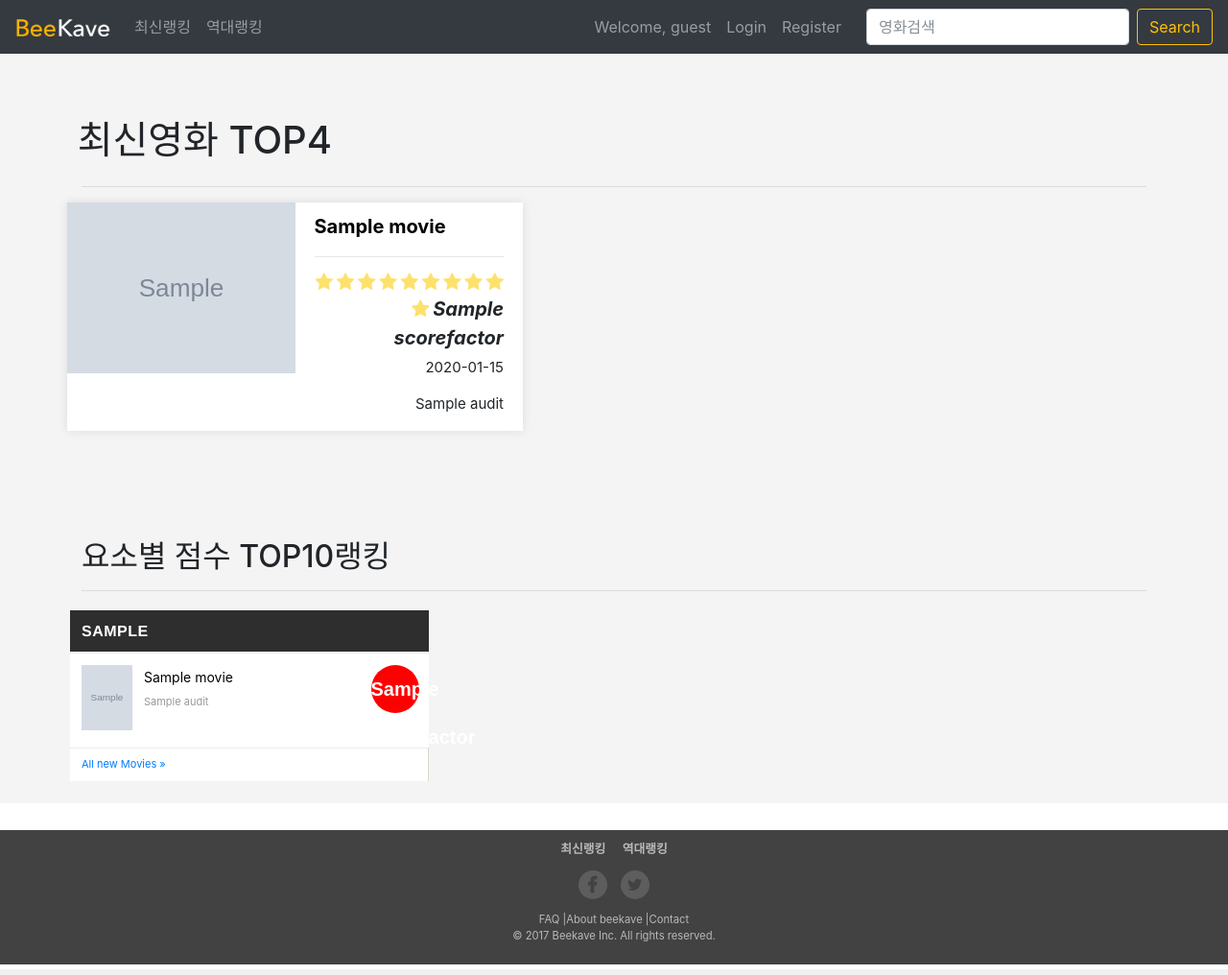
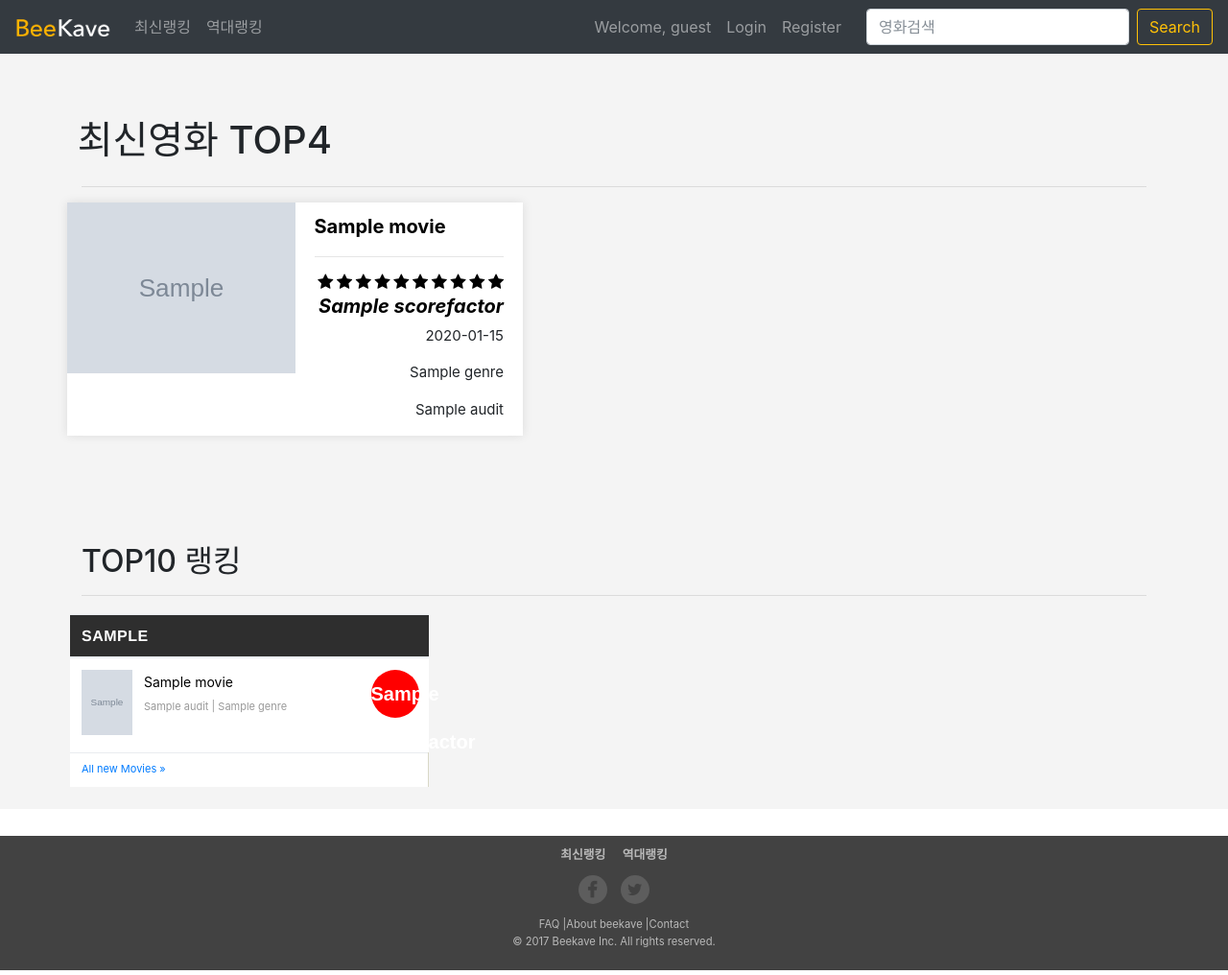
Before and after one commit to NAMYUNWOO/beekaveV2, a Django app: template beekave/templates/mainPage.html in a window 1280 px wide. Shown: the whole page at 96% size. Run offline with Django 3.2, Linux system fonts and the light colour scheme; the template is opened without the code that fills it: most values are stand-ins (such as "Sample title", 1, 10 or a date in 2020); grey boxes marked "Sample" are stand-in pictures; some libraries are stand-ins or nearby versions.

Commit message:
movielist on developping

```diff
--- a/beekave/beekave/settings.py
+++ b/beekave/beekave/settings.py
@@ -42,6 +42,7 @@ INSTALLED_APPS = [
     'reviewPage',
     'movielist',
     'widget_tweaks',
+    'django_filters',
 
 ]
 
--- a/beekave/detail/models.py
+++ b/beekave/detail/models.py
@@ -9,6 +9,7 @@ class Movie(models.Model):
     nation = models.CharField(max_length=50,null=True)
     opendate = models.DateField(blank=False,null=True)
     showtime = models.IntegerField(default=0,null=True)
+    openyear = models.IntegerField(default=0,null=True)
     genre = models.CharField(max_length=50,null=True)
     audit = models.CharField(max_length=50,null=True)
     director = models.CharField(max_length=100,null=True)
--- a/beekave/mainPage/views.py
+++ b/beekave/mainPage/views.py
@@ -28,7 +28,7 @@ class mainPage(View):
 
     def getParentsVal(self,modelList,nameList):
         for scoreName, model in zip(nameList,modelList):
-            targetModel = model.values("moviecode","title","thumbnail","audit","opendate",scorefactor = F(scoreName))
+            targetModel = model.values("moviecode","title","thumbnail","audit",'genre',"opendate",scorefactor = F(scoreName))
             yield sorted(list(targetModel[:50]),key=lambda x:x['scorefactor'],reverse=True)[:10]
     def getContext(self):
         movieFactor = ["종점","연기","스토리","감독","OST","영상미","신선도"]
--- a/beekave/templates/mainPage.html
+++ b/beekave/templates/mainPage.html
@@ -26,20 +26,21 @@
                                 <hr>
                             </div>
                             <div class="lib-row lib-desc">
-                                <div align="right" style="margin-bottom:5px;">
+                                <div align="right" style="margin-bottom:5px; color:black;">
                                 {% if not movie.scorefactor %}
                                     <a class="rated_explain" style="font-size:15px !important;">평가점수가 없습니다.</a>
                                 {% else %}
                                     {% for i in movie.scorefactor|iterInt %}
-                                    <i class="rated_star fa fa-star" aria-hidden="true"></i>
+                                    <i class="fa fa-star fa-lg" aria-hidden="true"></i>
                                     {% endfor %}
                                     {% for i in movie.scorefactor|iterFloat %}
-                                    <i class="rated_star fa fa-star-half" aria-hidden="true"  ></i>
+                                    <i class="fa fa-star-half fa-lg" aria-hidden="true"  ></i>
                                     {% endfor %}
                                     <i class="bold" style="font-size:20px !important;">{{ movie.scorefactor }}</i>
                                 {% endif %}
                                 </div>
                                 <p class="lib-content" align="right">{{ movie.opendate }}</p>
+                                <p class="lib-content" align="right">{{movie.genre}}</p>
                                 <p class="lib-content" align="right">{{movie.audit}}</p>
                             </div>
                         </div>
@@ -53,7 +54,7 @@
     <br><br><br>
 
     <div class="container" align="center">
-        <h2 align="left">요소별 점수 TOP10랭킹</h2>
+        <h2 align="left">TOP10 랭킹</h2>
         <hr>
         <div class="row">
             {%if top10_movie_mat %}
@@ -84,7 +85,7 @@
                             </a>
                             <div>
                 <span class="sub_title">
-                  {{movie.audit}}
+                  {{movie.audit}} <span class="link_divider">|</span> {{ movie.genre }}
                 </span>
                             </div>
                         </td>
@@ -110,7 +111,7 @@
                             </a>
                             <div>
                 <span class="sub_title">
-                  {{movie.audit}}
+                  {{movie.audit}} <span class="link_divider">|</span> {{ movie.genre }}
                 </span>
                             </div>
                         </td>
```
Also changed, not shown: beekave/movielist/filter.py (added, +7 -0 lines), beekave/movielist/views.py (+8 -1 lines), beekave/templates/movielist.html (+12 -3 lines), beekave/detail/migrations/0019_movie_openyear.py (added), 2 other files.
